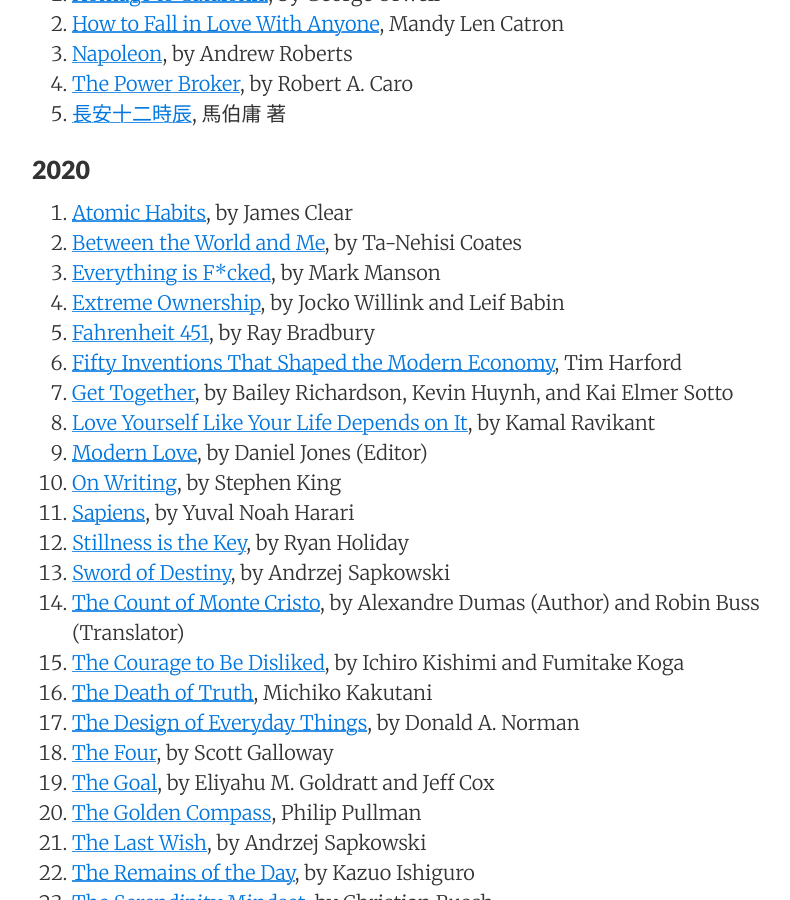
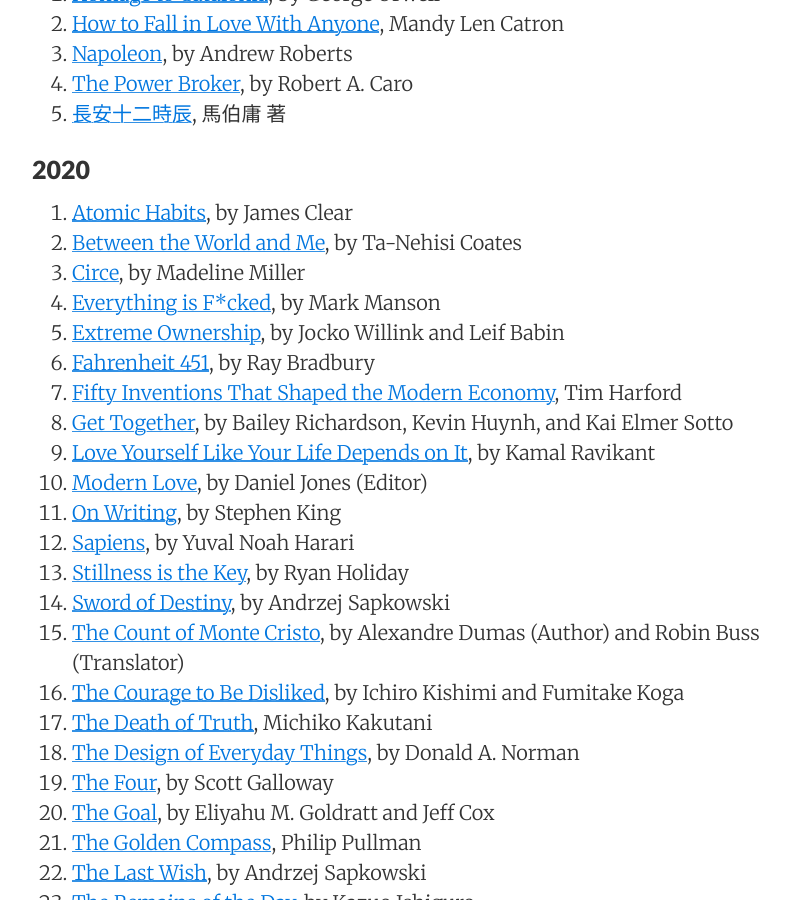
Before and after one commit to sewardlee337/sewardlee337.github.io, a Jekyll site: the page built from readinglist.md, in a window 1280 px wide and 900 px high, scrolled down 440 px. Shown: the whole window, without its empty margins (188-978 px from the left). Built offline with Jekyll 4.4.1, drawn with Linux system fonts in a browser that asks for light colours; nearby versions of some CDN libraries.

Commit message:
Update reading list

```diff
--- a/readinglist.md
+++ b/readinglist.md
@@ -23,6 +23,7 @@ _"My alma mater was books, a good library... I could spend the rest of my life r
 
 1. [Atomic Habits](https://amzn.to/2yWRJbb), by James Clear
 1. [Between the World and Me](https://amzn.to/3g5KLBg), by Ta-Nehisi Coates
+1. [Circe](https://amzn.to/2OaLQLP), by Madeline Miller
 1. [Everything is F*cked](https://amzn.to/2F53aNW), by Mark Manson
 1. [Extreme Ownership](https://amzn.to/2QEuPvP), by Jocko Willink and Leif Babin
 1. [Fahrenheit 451](https://amzn.to/2TQ6dlQ), by Ray Bradbury
```
